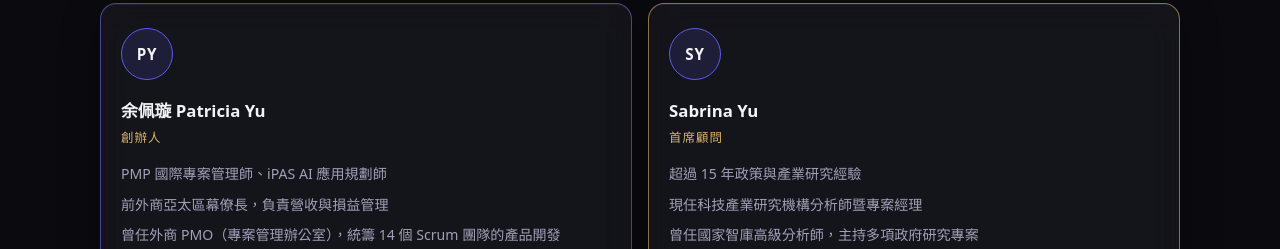
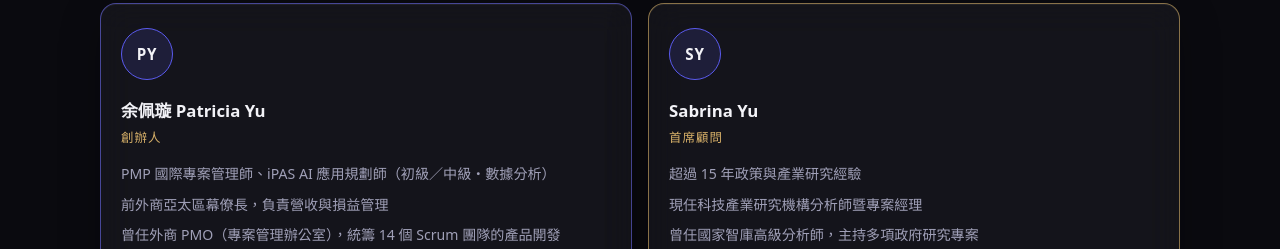
Before and after one commit to patriciayu0409/ever-intelligent, a plain HTML site: page index.html in a window 1280 px wide. Shown: the part 1583-1832 px from the top of the page. Drawn offline with Linux system fonts and the light colour scheme.

Commit message:
更新創辦人 iPAS 證照（初級／中級・數據分析）

```diff
--- a/index.html
+++ b/index.html
@@ -341,7 +341,7 @@
               <span class="member__avatar" aria-hidden="true">PY</span>
               <h4>余佩璇 Patricia Yu <small>創辦人</small></h4>
               <ul>
-                <li>PMP 國際專案管理師、iPAS AI 應用規劃師</li>
+                <li>PMP 國際專案管理師、iPAS AI 應用規劃師（初級／中級・數據分析）</li>
                 <li>前外商亞太區幕僚長，負責營收與損益管理</li>
                 <li>曾任外商 PMO（專案管理辦公室），統籌 14 個 Scrum 團隊的產品開發</li>
                 <li>電商／媒體／數位廣告及 AI 生態鏈專才</li>
```
Also changed, not shown: llms.txt.
